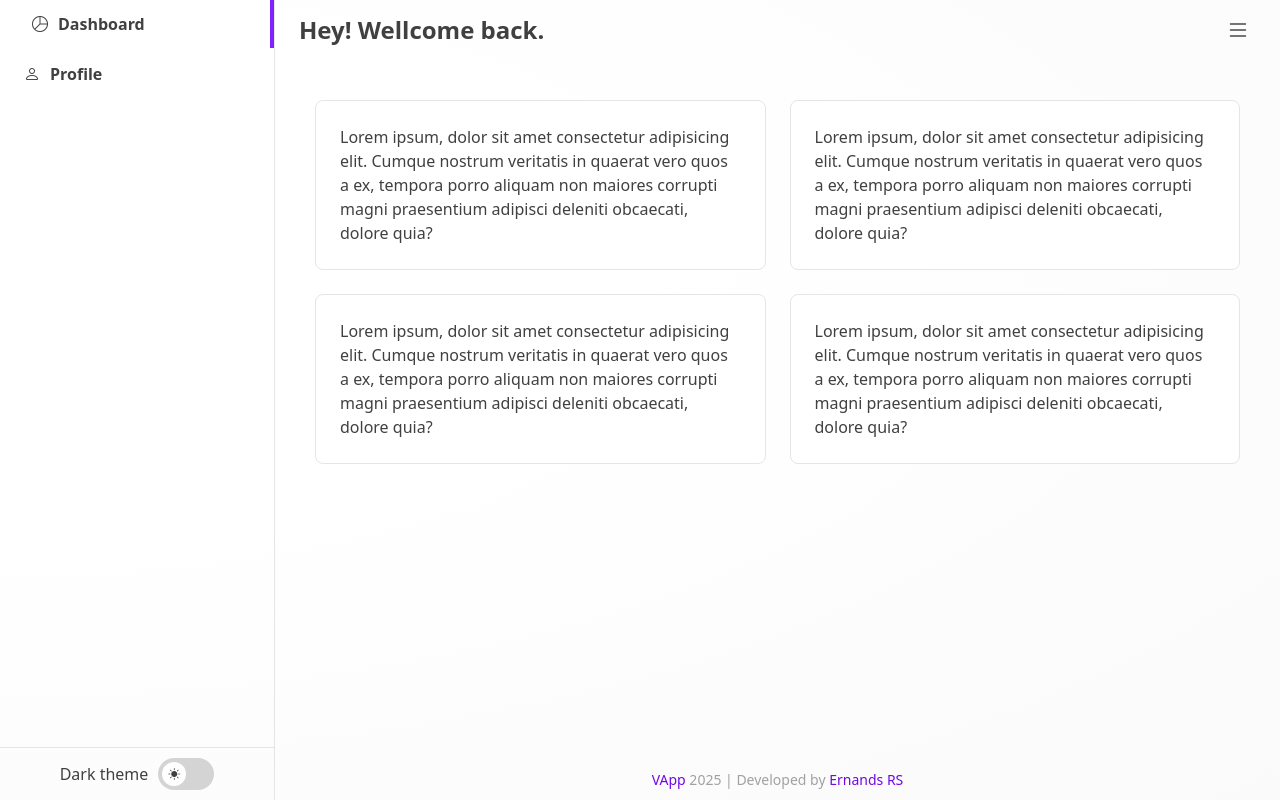
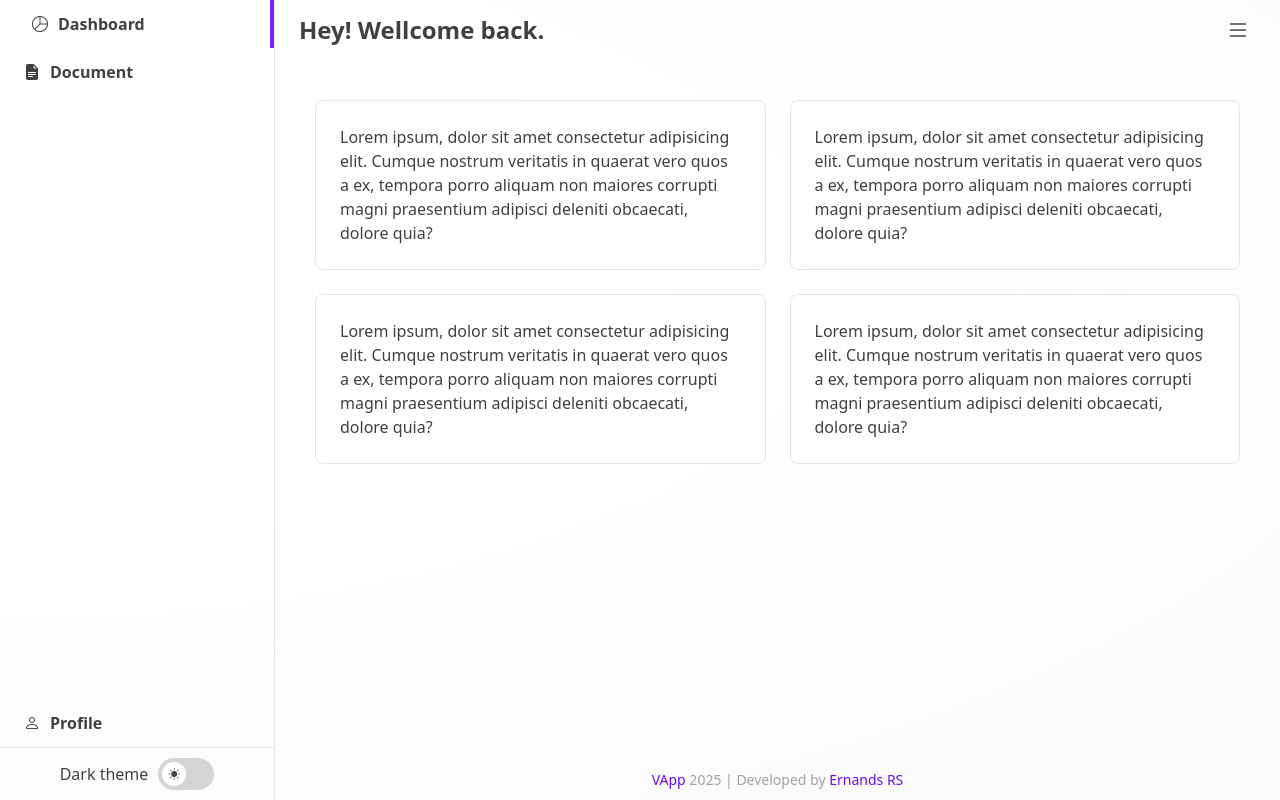
Before and after one commit to ernandesrs/pproj_vapp, a Vue app: page /dashboard in a window 1280 px wide. Built offline with nearby package versions, Linux system fonts and the light colour scheme.

Commit message:
sidebar nav with subnav

```diff
--- a/src/components/dashboard/CSidebarLink.vue
+++ b/src/components/dashboard/CSidebarLink.vue
@@ -22,6 +22,7 @@ import { computed } from 'vue';
 import CIcon from '../ui/CIcon.vue';
 
 const props = withDefaults(defineProps<SidebarLinkProps>(), {
+    icon: 'dot',
     activeIn: () => []
 });
 
--- a/src/components/dashboard/CSidebarNav.vue
+++ b/src/components/dashboard/CSidebarNav.vue
@@ -1,7 +1,10 @@
 <template>
     <nav class="flex flex-col gap-0.5">
         <template v-if="props.items.length > 0">
-            <CSidebarLink v-for="link, index in props.items" :key="'sidebar_nav_link_' + (index + 1)" v-bind="link" />
+            <template v-for="link, index in props.items" :key="'sidebar_nav_link_' + (index + 1)">
+                <CSidebarLink v-if="!link.subitems" v-bind="link" />
+                <CSidebarSubnav v-else :label="link.label" :icon="link.icon" :items="link.subitems" />
+            </template>
         </template>
 
         <slot />
@@ -12,6 +15,7 @@
 
 import type { SidebarNavProps } from '@/types/components/dashboard/sidebar_type';
 import CSidebarLink from './CSidebarLink.vue';
+import CSidebarSubnav from './CSidebarSubnav.vue';
 
 const props = withDefaults(defineProps<SidebarNavProps>(), {
     items: () => []
--- /dev/null
+++ b/src/components/dashboard/CSidebarSubnav.vue
@@ -0,0 +1,42 @@
+<template>
+    <div class="flex flex-col gap-0.5">
+        <CSidebarLink @click.prevent="show = !show" v-bind="{
+            label: props.label,
+            icon: props.icon,
+            to: ''
+        }" class="hover:!pl-6" />
+        <Transition enter-from-class="opacity-0 -translate-y-3/12"
+            enter-active-class="duration-200 ease-in-out pointer-events-none"
+            leave-to-class="opacity-0 -translate-y-3/12" leave-active-class="duration-200 ease-out pointer-events-none">
+            <CSidebarNav v-show="isShow" subnav :items="items" class="ml-6" />
+        </Transition>
+    </div>
+</template>
+
+<script setup lang="ts">
+
+import type { SidebarSubnavProps } from '@/types/components/dashboard/sidebar_type';
+import CSidebarLink from './CSidebarLink.vue';
+import CSidebarNav from './CSidebarNav.vue';
+import { computed, ref } from 'vue';
+import { useRoute } from 'vue-router';
+
+const props = withDefaults(defineProps<SidebarSubnavProps>(), {
+    items: () => []
+});
+
+const route = useRoute();
+
+const show = ref<boolean>(false);
+
+const getActiveInRoutes = computed((): Array<string> => {
+    return props.items.map((v) => v.activeIn ?? []).flat();
+});
+
+const isShow = computed((): boolean => {
+    return show.value || getActiveInRoutes.value.includes(route.name as string);
+});
+
+</script>
+
+<style scoped></style>
--- a/src/layouts/DashLayout.vue
+++ b/src/layouts/DashLayout.vue
@@ -16,7 +16,7 @@
                 class="fixed lg:relative z-50 flex flex-col w-full h-screen lg:h-auto max-w-[275px] max-h-screen border-r bg-neutral-50 lg:bg-transparent dark:bg-neutral-950 lg:dark:bg-transparent border-neutral-200 dark:border-neutral-900 overflow-auto custom-scrollbar">
 
                 <!--  -->
-                <div class="flex-1">
+                <div class="flex-1 flex flex-col">
 
                     <CSidebarNav :items="[
                         {
@@ -26,7 +26,35 @@
                                 name: 'dash.home'
                             },
                             activeIn: ['dash.home']
+                        }
+                    ]" />
+
+                    <CSidebarNav :items="[{
+                        label: 'Document',
+                        icon: 'file-earmark-text-fill',
+                        to: {
+                            name: 'dash.profile'
                         },
+                        subitems: [
+                            {
+                                label: 'Introduction',
+                                to: '#',
+                                activeIn: ['route1']
+                            },
+                            {
+                                label: 'Buttons',
+                                to: '#',
+                                activeIn: ['route4', 'route3']
+                            },
+                            {
+                                label: 'Cards',
+                                to: '#',
+                                activeIn: ['route14', 'route10']
+                            }
+                        ]
+                    }]" />
+
+                    <CSidebarNav class="mt-auto" :items="[
                         {
                             label: 'Profile',
                             icon: 'person',
```
Also changed, not shown: src/types/components/dashboard/sidebar_type.ts (+7 -1 lines).
